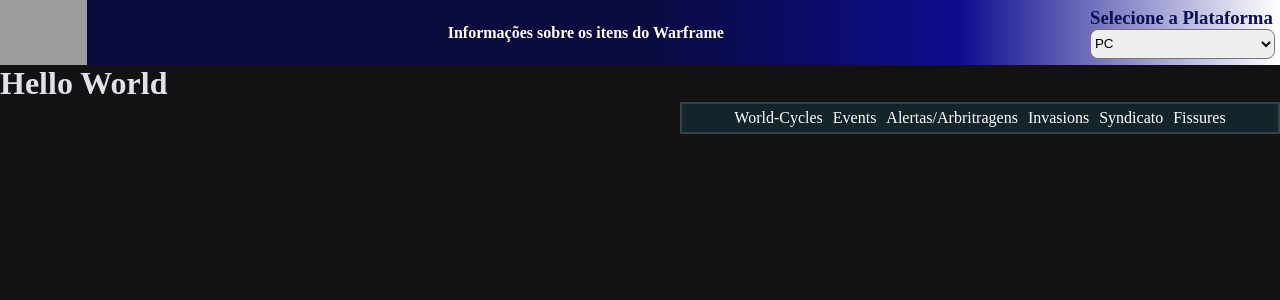
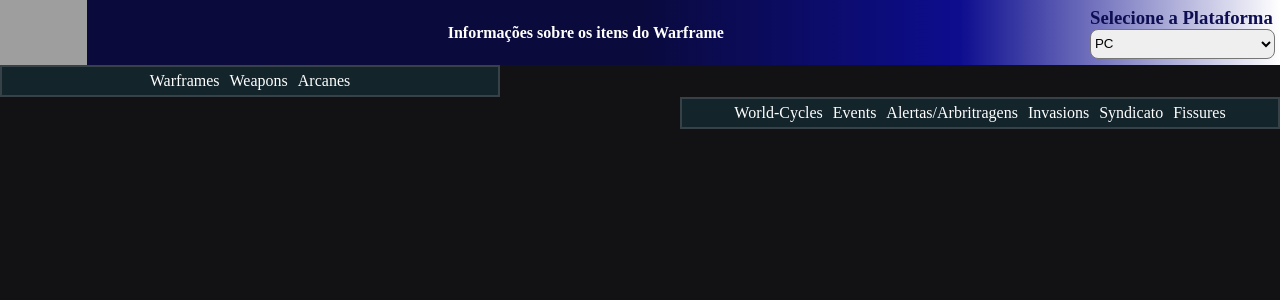
Before and after one commit to Matan18/Warframe-Site, a Next.js app: page / in a window 1280 px wide. Shown: the top 300 px of the page. Built offline with nearby package versions, Linux system fonts and the light colour scheme; grey boxes are pictures that could not be loaded.

Commit message:
Feature: Warframe List

```diff
--- /dev/null
+++ b/src/components/Arsenal/Warframes/Warframe.ts
@@ -0,0 +1,73 @@
+//
+// Commonly Array
+export interface IWarframe {
+  uniqueName: string,
+  name: string,
+  description: string,
+  health: number,
+  shield: number,
+  armor: number,
+  stamina: number,
+  power: number,
+  masteryReq: number,
+  sprintSpeed: number,
+  passiveDescription: string,
+  abilities: [
+    {
+      name: string,
+      description: string
+    },
+  ],
+  productCategory: string,
+  buildPrice: number,
+  buildTime: number,
+  skipBuildTimePrice: number,
+  buildQuantity: number,
+  consumeOnBuild: boolean,
+  components: [
+    {
+      uniqueName: string,
+      name: string,
+      description: string,
+      itemCount: number,
+      imageName: string,
+      tradable: boolean
+      drops: [
+        {
+          location: string,
+          type: string,
+          rarity: string,
+          chance: number,
+          rotation: string
+        },
+      ]
+    },
+  ],
+  type: string,
+  imageName: string,
+  category: string,
+  tradable: boolean,
+  patchlogs: [
+    {
+      name: string,
+      date: string,
+      url: string,
+      imgUrl: string,
+      additions: string,
+      changes: string,
+      fixes: string
+    },
+  ],
+  aura: string,
+  conclave: boolean,
+  color: number,
+  introduced: string,
+  polarities: [
+    string,
+    string
+  ],
+  sex: string,
+  sprint: number,
+  wikiaThumbnail: string,
+  wikiaUrl: string
+}
--- /dev/null
+++ b/src/components/Arsenal/Warframes/index.tsx
@@ -0,0 +1,38 @@
+import React from 'react';
+import { useFetch } from '../../../hooks/useFetch';
+import WarframesPlaceholder from "../../../assets/warframesPlaceholder.png";
+import { IWarframe } from './Warframe';
+
+import { Button } from "../../../styles/components/BackButton/styles";
+import { Container, List, ListItem, Warframe } from '../../../styles/components/Arsenal/Warframes/styles';
+
+const Warframes: React.FC = () => {
+  const param = 'warframes';
+  const { data: warframes } = useFetch<IWarframe[]>(param);
+
+  return (
+    <Container>
+      <List>
+        {(!!warframes) && warframes.map(warframe => (
+
+          <ListItem >
+            <Warframe >
+              {warframe.wikiaThumbnail ? (
+                <img src={warframe.wikiaThumbnail} alt={`${warframe.name} Thumbnail`} />
+              ) : (
+                  <img src={WarframesPlaceholder} alt="PlaceholderImage" />
+                )}
+              <div>
+                <p>{warframe.name}</p>
+              </div>
+            </Warframe>
+          </ListItem>
+
+        ))}
+      </List>
+      <Button onClick={() => { }} >VOLTAR</Button>
+    </Container>
+  )
+}
+
+export default Warframes;
--- /dev/null
+++ b/src/components/Arsenal/index.tsx
@@ -0,0 +1,75 @@
+import React, { useCallback, useState } from 'react';
+
+import { Container, List, ListItem } from '../../styles/components/Arsenal/styles';
+import Warframes from './Warframes';
+
+const Arsenal: React.FC = () => {
+  const menuItens = MenuItems;
+  const [selectedItem, setSelectedItem] = useState<number | undefined>(undefined);
+
+  const onItemClick = useCallback((id: number) => {
+    menuItens.map((item, index) => {
+      if (index === id) {
+        if (item.selected) {
+          item.selected = false
+          setSelectedItem(undefined)
+          return item
+        }
+        item.selected = true
+        setSelectedItem(item.id)
+      } else {
+        item.selected = false
+      }
+      return item
+    })
+  }, [menuItens])
+
+  return (
+    <Container>
+      <List>
+        {menuItens.map(item => (
+          <ListItem key={item.id}>
+            <div onClick={() => onItemClick(item.id)} className={item.selected ? 'selected' : ""}>
+              <p>{item.name}</p>
+            </div>
+          </ListItem>
+        ))}
+      </List>
+      {(menuItens[selectedItem]?.render)}
+    </Container>
+  )
+}
+
+export default Arsenal;
+
+interface IMenuItem {
+  id: number;
+  name: string;
+  type: string;
+  selected: boolean;
+  render?: JSX.Element
+}
+
+const MenuItems: IMenuItem[] = [
+  {
+    id: 0,
+    name: 'Warframes',
+    type: 'warframes',
+    selected: false,
+    render: (<Warframes />)
+  },
+  {
+    id: 1,
+    name: 'Weapons',
+    type: 'weapons',
+    selected: false,
+    render: (<h1>Weapons</h1>)
+  },
+  {
+    id: 2,
+    name: 'Arcanes',
+    type: 'arcanes',
+    selected: false,
+    render: (<h1>Arcanes</h1>)
+  }
+]
--- a/src/pages/index.tsx
+++ b/src/pages/index.tsx
@@ -3,6 +3,7 @@
 import { useFetch } from '../hooks/useFetch';
 import { PlatformContext } from '../context/Platform';
 import NotifyMenu from '../components/NotifyMenu';
+import Arsenal from '../components/Arsenal';
 
 const Home: React.FC = () => {
   const { platform } = useContext(PlatformContext);
@@ -16,7 +17,7 @@
         <title>Warframe</title>
       </Head>
       <main>
-        <h1>Hello World</h1>
+        <Arsenal />
         <NotifyMenu />
       </main>
     </div>
--- /dev/null
+++ b/src/styles/components/Arsenal/Warframes/styles.ts
@@ -0,0 +1,76 @@
+import styled from 'styled-components';
+import { darken, lighten } from "polished";
+
+export const Container = styled.div`
+  background: #13242b;
+  width: 505px;
+  height: 350px;
+`;
+
+export const List = styled.ul`
+  position: relative;
+  margin: 0;
+  padding: 0;
+  width: 505px;
+  height: 350px;
+  overflow: auto;
+
+  &::-webkit-scrollbar{
+    width: 9px;
+  }
+  &::-webkit-scrollbar-track{
+    background-color: ${lighten(0.2, '#374248')};
+  }
+
+  &::-webkit-scrollbar-thumb{
+    background-color: #cccccc;
+    border-radius: 5px;
+    height: 60px;
+  }
+
+  &::-webkit-scrollbar-button{
+    background-color: #000;
+    height: 5px;
+  }
+
+  &::-webkit-scrollbar-corner{
+    background-color: black;
+  }
+`
+
+export const ListItem = styled.li`
+  display: block;
+  list-style-type: none;
+  margin: 0px;
+
+  &:nth-child(3n),&:nth-child(3n+1),&:nth-child(3n+2){
+    float: left
+  }
+`
+
+export const Warframe = styled.div`
+  background: ${lighten(0.06, '#13242b')};
+  border: #374248 solid 1px;
+  width: 150px;
+  height: 94px;
+  margin: 5px 0px 10px 10px;
+  img {
+    margin: 0px;
+    padding: 0px;
+    width: 150px;
+    height: 70px;
+    object-fit: cover;
+    object-position: 0 0;
+  }
+  div{
+    width: 150px;
+    height: 18px;
+    padding: 0px;
+    margin: 0;
+    background: #fff;
+    p{
+      color: #000;
+      margin: 2px;
+    }
+  }
+`
--- /dev/null
+++ b/src/styles/components/Arsenal/styles.ts
@@ -0,0 +1,37 @@
+import styled from 'styled-components';
+
+export const Container = styled.div`
+  max-width: 505px;
+`;
+
+export const List = styled.div`
+  background: #13242b;
+  display: flex;
+  list-style: none;
+  border: #374248 solid 2px;
+  justify-content: center;
+  width: 500px;
+`
+
+export const ListItem = styled.li`
+  margin: 0;
+  padding: 0;
+  p{
+    margin: 0;
+    padding: 0;
+    color: #ffffff;
+    word-wrap: none;
+    }
+  div{
+    padding: 5px 0;
+    margin: 0 5px;
+    &.selected{
+      background: #404f54;
+      border: 1px solid #e4d873;
+      border-bottom: 2px solid #e4d873;
+      *{
+        color: #e4d873
+      }
+    }
+  }
+`
--- /dev/null
+++ b/src/styles/components/BackButton/styles.ts
@@ -0,0 +1,9 @@
+import styled from 'styled-components';
+
+export const Button = styled.button`
+  background: #13242b;
+  color: #ffffff;
+  border-width: 0px;
+  border-bottom: #374248 solid 2px;
+  padding: 5px 10px;
+`;
```
Also changed, not shown: src/components/BackButton/index.tsx (added, +16 -0 lines).
